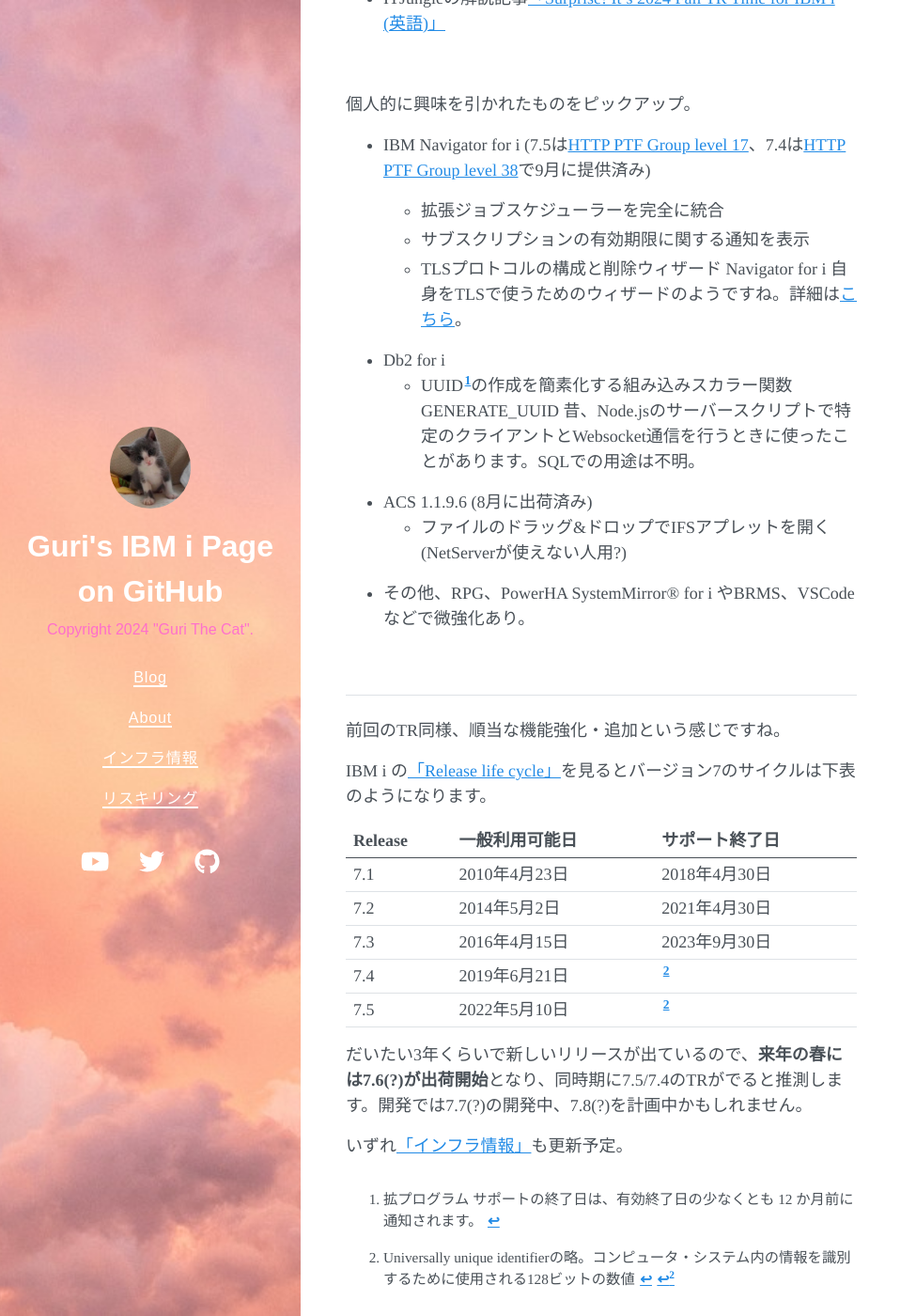
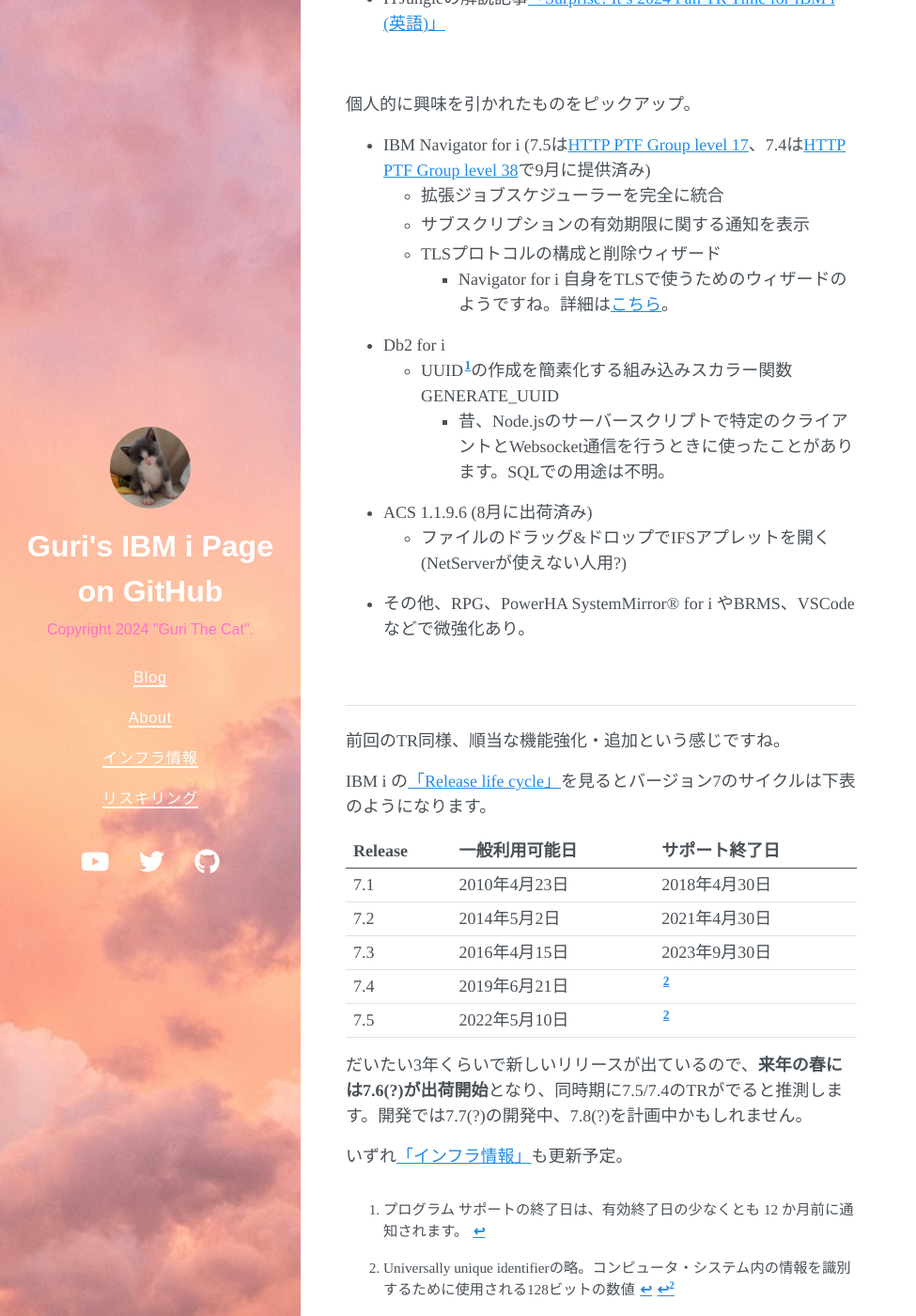
Before and after one commit to GuriCat/GuriPages, a Jekyll site: the page built from _posts/2024-10-12-IBM i 7.5 TR5および7.4 TR11の発表.markdown, in a window 1280 px wide and 1400 px high, scrolled down 437 px. Shown: the whole window at 94% size, without its empty margins (0-975 px from the left). Built offline with Jekyll 4.4.1, drawn with Linux system fonts in a browser that asks for light colours; nearby versions of some CDN libraries; a script that is not in the unit is left out.

Commit message:
Update 2024-10-12-IBM i 7.5 TR5および7.4 TR11の発表.markdown

```diff
--- a/_posts/2024-10-12-IBM i 7.5 TR5および7.4 TR11の発表.markdown
+++ b/_posts/2024-10-12-IBM i 7.5 TR5および7.4 TR11の発表.markdown
@@ -18,15 +18,14 @@
 
 個人的に興味を引かれたものをピックアップ。
 * IBM Navigator for i (7.5は[HTTP PTF Group level 17](https://www.ibm.com/mysupport/s/fix-information/aDr3p000000gGHs/fi0065376?language=ja){:target="_blank"}、7.4は[HTTP PTF Group level 38](https://www.ibm.com/mysupport/s/fix-information/aDr3p000000gGHs/fi0065376?language=ja){:target="_blank"}で9月に提供済み)
-
   - 拡張ジョブスケジューラーを完全に統合
   - サブスクリプションの有効期限に関する通知を表示
   - TLSプロトコルの構成と削除ウィザード
-    Navigator for i 自身をTLSで使うためのウィザードのようですね。詳細は[こちら](https://www.ibm.com/support/pages/node/667835){:target="_blank"}。
+    + Navigator for i 自身をTLSで使うためのウィザードのようですね。詳細は[こちら](https://www.ibm.com/support/pages/node/667835){:target="_blank"}。
 
 * Db2 for i
   - UUID[^1]の作成を簡素化する組み込みスカラー関数 GENERATE_UUID
-    昔、Node.jsのサーバースクリプトで特定のクライアントとWebsocket通信を行うときに使ったことがあります。SQLでの用途は不明。
+    + 昔、Node.jsのサーバースクリプトで特定のクライアントとWebsocket通信を行うときに使ったことがあります。SQLでの用途は不明。
 
 * ACS 1.1.9.6 (8月に出荷済み)
   - ファイルのドラッグ&ドロップでIFSアプレットを開く (NetServerが使えない人用?)
@@ -52,7 +51,7 @@
 
 いずれ[「インフラ情報」](/GuriPages/Infra/){:target="_blank"}も更新予定。
 
-[^1]: 拡プログラム サポートの終了日は、有効終了日の少なくとも 12 か月前に通知されます。
+[^1]: プログラム サポートの終了日は、有効終了日の少なくとも 12 か月前に通知されます。
 [^2]: Universally unique identifierの略。コンピュータ・システム内の情報を識別するために使用される128ビットの数値
 
 
```
